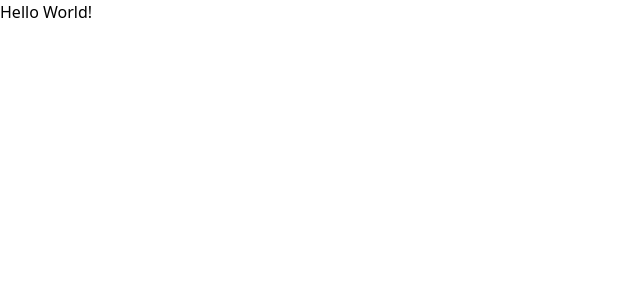
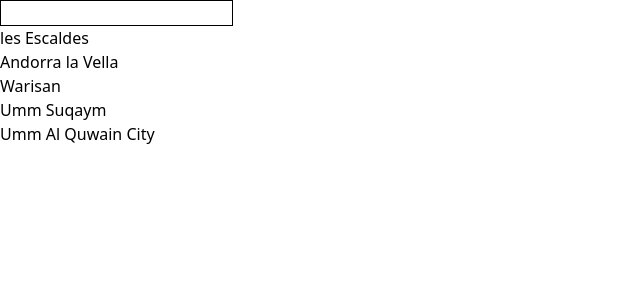
Before and after one commit to ProfasProgramuotojas/Weather-App, a Next.js app: page / in a window 1280 px wide. Shown: the top 300 px of the page, without its empty margins (0-640 px from the left). Built offline with nearby package versions, Linux system fonts and the light colour scheme.

Commit message:
Autocomplete working but very slow

```diff
--- /dev/null
+++ b/app/components/Autocomplete.tsx
@@ -0,0 +1,32 @@
+"use client";
+
+import { useMemo, useState } from "react";
+import suggestCities from "@/app/lib/suggestCities";
+import { CityType } from "@/app/types/CityType";
+
+const Autocomplete = () => {
+  const [query, setQuery] = useState("");
+
+  const suggestedCities = useMemo(() => {
+    return suggestCities(query);
+  }, [query]);
+
+  return (
+    <div>
+      <input
+        className={"border border-black"}
+        value={query}
+        onChange={(e) => {
+          setQuery(e.target.value);
+        }}
+      />
+      <div>
+        {suggestedCities.map((c: CityType) => (
+          <div key={c.name}>{c.ascii}</div>
+        ))}
+      </div>
+    </div>
+  );
+};
+
+export default Autocomplete;
--- /dev/null
+++ b/app/lib/suggestCities.ts
@@ -0,0 +1,18 @@
+import cities from "../data/cities.json";
+import { CityType } from "@/app/types/CityType";
+
+const LIMIT = 5;
+
+const suggestCities = (query: string): CityType[] => {
+  const autocompletedCities = cities.filter(
+    (c) => c.name.slice(0, query.length) === query,
+  );
+
+  const searchedCities = cities
+    .filter((c) => c.name.includes(query))
+    .filter((c) => !autocompletedCities.some((ac) => ac.name === c.name));
+
+  return [...autocompletedCities, ...searchedCities].slice(0, LIMIT);
+};
+
+export default suggestCities;
--- a/app/page.tsx
+++ b/app/page.tsx
@@ -1,3 +1,9 @@
+import Autocomplete from "@/app/components/Autocomplete";
+
 export default function Home() {
-  return <div>Hello World!</div>;
+  return (
+    <div>
+      <Autocomplete />
+    </div>
+  );
 }
--- /dev/null
+++ b/app/types/CityType.ts
@@ -0,0 +1,8 @@
+export type CityType = {
+  name: string;
+  ascii: string;
+  country: string;
+  lat: number;
+  lon: number;
+  timezone: string;
+};
```
